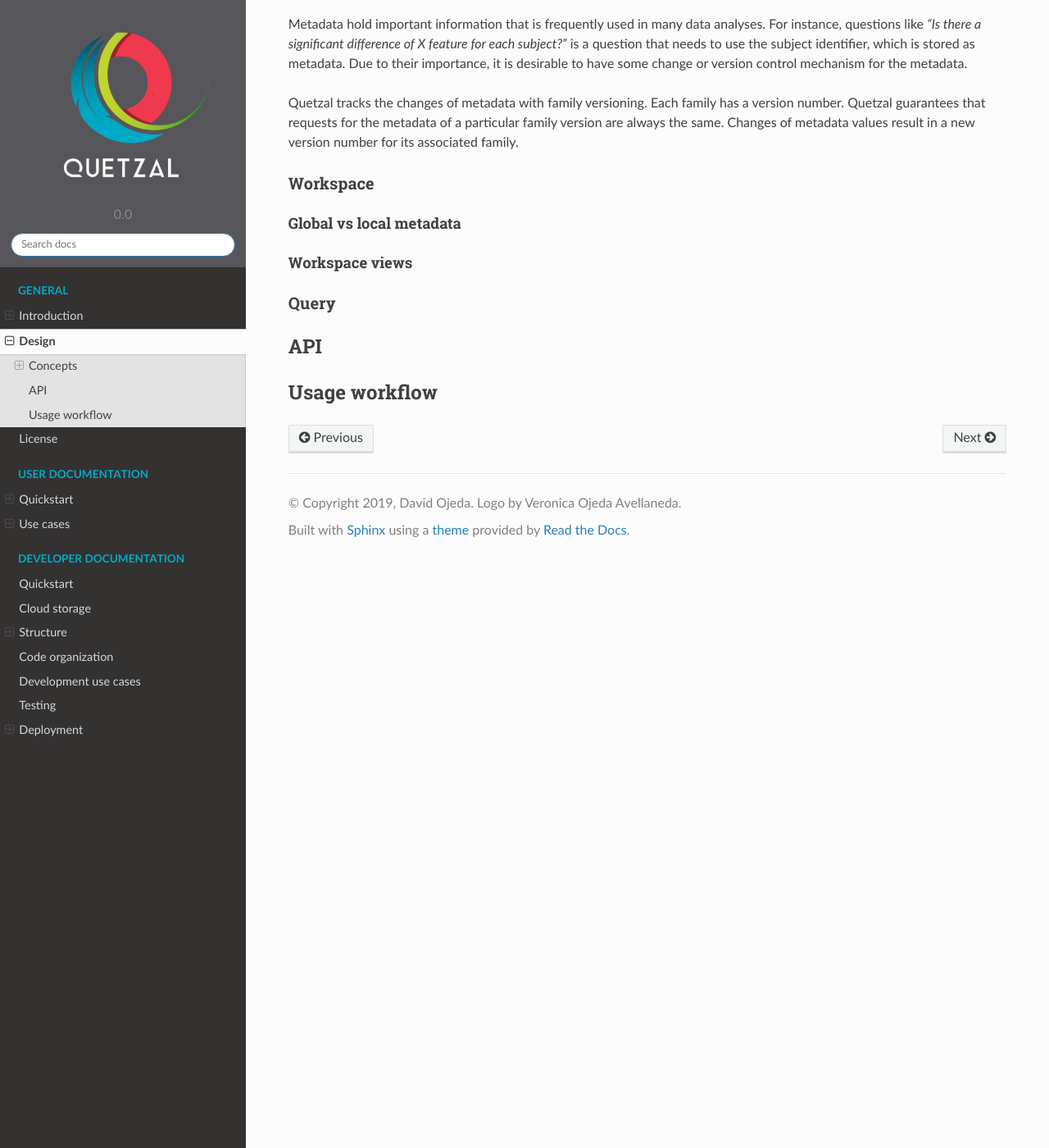
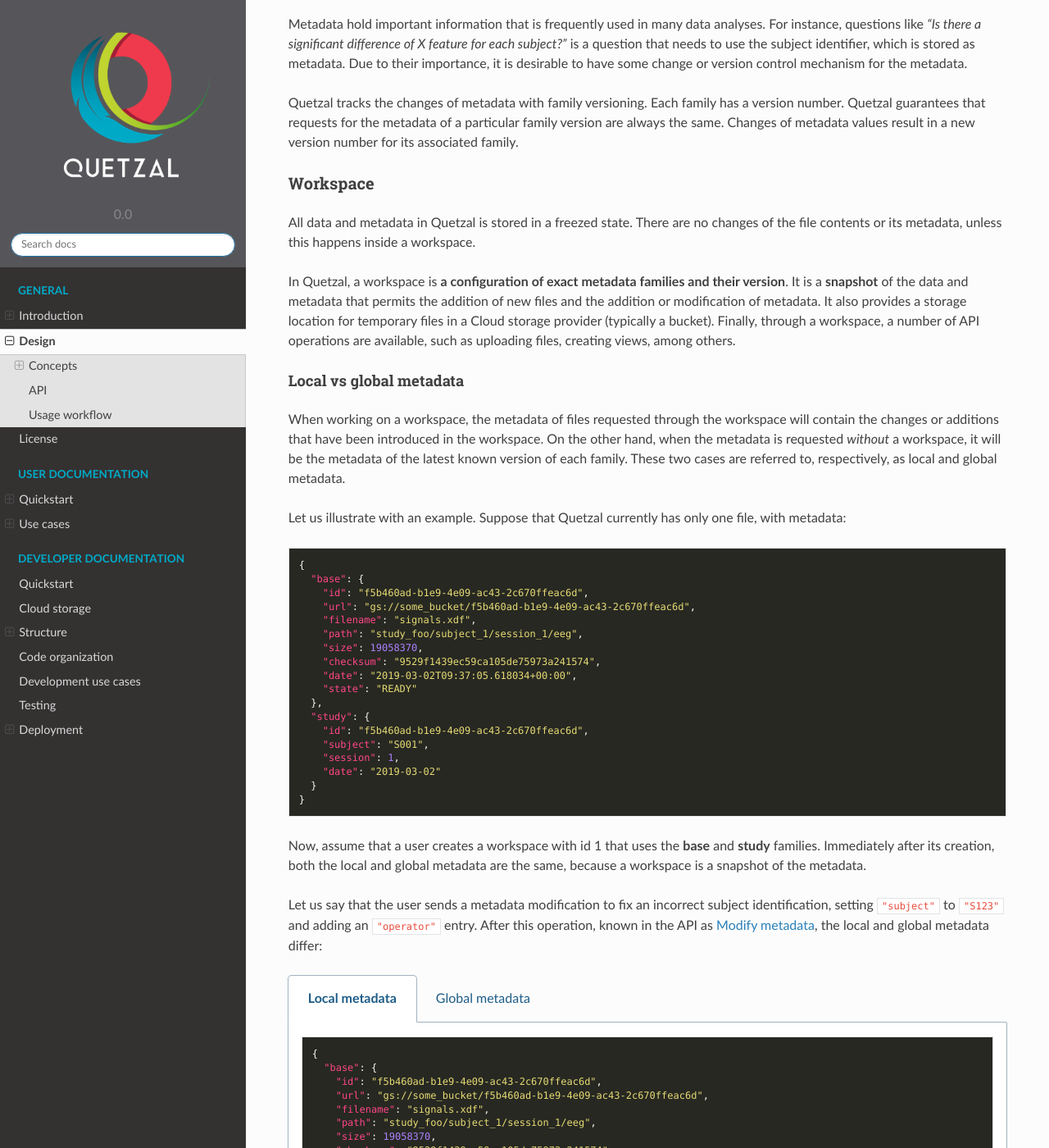
Before and after one commit to quetz-al/quetzal, a Sphinx documentation site: the page built from docs/source/design.rst, in a window 1280 px wide and 1400 px high, scrolled down 3571 px. Shown: the whole window at 82% size. Built offline with Sphinx 7.4.7 and the Read the Docs theme 2.0.0, drawn with Linux system fonts in a browser that asks for light colours; some of the changed text lies outside the part shown.

Commit message:
Add old documentation modifications that I forgot to commit

```diff
--- a/docs/source/design.rst
+++ b/docs/source/design.rst
@@ -100,15 +100,15 @@ Quetzal API responds to a request for the metadata of a file.
 
   {
     "base": {
-       "filename": "study_foo/subject_1/session_1/eeg/signals.xdf"
+      "filename": "study_foo/subject_1/session_1/eeg/signals.xdf"
     },
     "study": {
-       "subject": "S001",
-       "session": 1,
-       "date": "2019-03-02"
+      "subject": "S001",
+      "session": 1,
+      "date": "2019-03-02"
     },
     "signal": {
-       "type": "EEG"
+      "type": "EEG"
     }
   }
 
@@ -166,32 +166,32 @@ expand the metadata of the first file in this page as:
 
   {
     "base": {
-       "id": "f5b460ad-b1e9-4e09-ac43-2c670ffeac6d",
-       "url": "gs://some_bucket/f5b460ad-b1e9-4e09-ac43-2c670ffeac6d",
-       "filename": "signals.xdf",
-       "path": "study_foo/subject_1/session_1/eeg",
-       "size": 19058370,
-       "checksum": "9529f1439ec59ca105de75973a241574",
-       "date": "2019-03-02T09:37:05.618034+00:00",
-       "state": "READY"
+      "id": "f5b460ad-b1e9-4e09-ac43-2c670ffeac6d",
+      "url": "gs://some_bucket/f5b460ad-b1e9-4e09-ac43-2c670ffeac6d",
+      "filename": "signals.xdf",
+      "path": "study_foo/subject_1/session_1/eeg",
+      "size": 19058370,
+      "checksum": "9529f1439ec59ca105de75973a241574",
+      "date": "2019-03-02T09:37:05.618034+00:00",
+      "state": "READY"
     },
     "study": {
-       "id": "f5b460ad-b1e9-4e09-ac43-2c670ffeac6d",
-       "subject": "S001",
-       "session": 1,
-       "date": "2019-03-02"
+      "id": "f5b460ad-b1e9-4e09-ac43-2c670ffeac6d",
+      "subject": "S001",
+      "session": 1,
+      "date": "2019-03-02"
     },
     "signal": {
-       "id": "f5b460ad-b1e9-4e09-ac43-2c670ffeac6d",
-       "type": "EEG",
-       "sampling_rate": 512,
-       "samples": 15360,
-       "channels": ["Fpz", "F3", "F4", "Fz"],
-       "device": {
-          "name": "foo",
-          "manufacturer": "bar",
-          "firwmare_version": "1.0.1"
-       }
+      "id": "f5b460ad-b1e9-4e09-ac43-2c670ffeac6d",
+      "type": "EEG",
+      "sampling_rate": 512,
+      "samples": 15360,
+      "channels": ["Fpz", "F3", "F4", "Fz"],
+      "device": {
+        "name": "foo",
+        "manufacturer": "bar",
+        "firwmare_version": "1.0.1"
+      }
     }
   }
 
@@ -200,7 +200,6 @@ Note that:
 * All families have an **id** key with the same value.
 * The base family has been populated with all the required keys.
 * The signal family has been augmented with more complex objects types.
-
 
 Family versioning
 ^^^^^^^^^^^^^^^^^
@@ -221,10 +220,115 @@ result in a new version number for its associated family.
 Workspace
 ^^^^^^^^^
 
-Global vs local metadata
+All data and metadata in Quetzal is stored in a freezed state. There are no
+changes of the file contents or its metadata, unless this happens inside a
+workspace.
+
+In Quetzal, a workspace is **a configuration of exact metadata families and
+their version**. It is a **snapshot** of the data and metadata that permits
+the addition of new files and the addition or modification of metadata. It
+also provides a storage location for temporary files in a Cloud storage
+provider (typically a bucket). Finally, through a workspace, a number of
+API operations are available, such as uploading files, creating views, among
+others.
+
+Local vs global metadata
 """"""""""""""""""""""""
 
+When working on a workspace, the metadata of files requested through the
+workspace will contain the changes or additions that have been introduced in
+the workspace. On the other hand, when the metadata is requested *without* a
+workspace, it will be the metadata of the latest known version of each family.
+These two cases are referred to, respectively, as local and global metadata.
+
+Let us illustrate with an example. Suppose that Quetzal currently has only
+one file, with metadata:
+
+.. code-block:: json
+
+  {
+    "base": {
+      "id": "f5b460ad-b1e9-4e09-ac43-2c670ffeac6d",
+      "url": "gs://some_bucket/f5b460ad-b1e9-4e09-ac43-2c670ffeac6d",
+      "filename": "signals.xdf",
+      "path": "study_foo/subject_1/session_1/eeg",
+      "size": 19058370,
+      "checksum": "9529f1439ec59ca105de75973a241574",
+      "date": "2019-03-02T09:37:05.618034+00:00",
+      "state": "READY"
+    },
+    "study": {
+      "id": "f5b460ad-b1e9-4e09-ac43-2c670ffeac6d",
+      "subject": "S001",
+      "session": 1,
+      "date": "2019-03-02"
+    }
+  }
+
+Now, assume that a user creates a workspace with id 1 that uses the **base**
+and **study** families. Immediately after its creation, both the local and
+global metadata are the same, because a workspace is a snapshot of the metadata.
+
+Let us say that the user sends a metadata modification to fix an incorrect
+subject identification, setting ``"subject"`` to ``"S123"`` and adding an
+``"operator"`` entry. After this operation, known in the API as
+`Modify metadata <https://quetz.al/redoc#operation/workspace_file.update_metadata>`_,
+the local and global metadata differ:
+
+.. tabs::
+
+  .. tab:: Local metadata
+
+    .. code-block:: json
+
+      {
+        "base": {
+          "id": "f5b460ad-b1e9-4e09-ac43-2c670ffeac6d",
+          "url": "gs://some_bucket/f5b460ad-b1e9-4e09-ac43-2c670ffeac6d",
+          "filename": "signals.xdf",
+          "path": "study_foo/subject_1/session_1/eeg",
+          "size": 19058370,
+          "checksum": "9529f1439ec59ca105de75973a241574",
+          "date": "2019-03-02T09:37:05.618034+00:00",
+          "state": "READY"
+        },
+        "study": {
+          "id": "f5b460ad-b1e9-4e09-ac43-2c670ffeac6d",
+          "subject": "S123",
+          "session": 1,
+          "date": "2019-03-02",
+          "operator": "John Doe"
+        }
+      }
+
+  .. tab:: Global metadata
+
+    .. code-block:: json
+
+      {
+        "base": {
+          "id": "f5b460ad-b1e9-4e09-ac43-2c670ffeac6d",
+          "url": "gs://some_bucket/f5b460ad-b1e9-4e09-ac43-2c670ffeac6d",
+          "filename": "signals.xdf",
+          "path": "study_foo/subject_1/session_1/eeg",
+          "size": 19058370,
+          "checksum": "9529f1439ec59ca105de75973a241574",
+          "date": "2019-03-02T09:37:05.618034+00:00",
+          "state": "READY"
+        },
+        "study": {
+          "id": "f5b460ad-b1e9-4e09-ac43-2c670ffeac6d",
+          "subject": "S001",
+          "session": 1,
+          "date": "2019-03-02"
+        }
+      }
+
+
 Workspace views
+"""""""""""""""
+
+Workspace state
 """""""""""""""
 
 
--- a/docs/source/dev_quickstart.rst
+++ b/docs/source/dev_quickstart.rst
@@ -2,7 +2,7 @@
 Quickstart
 ==========
 
-How to get a development environment.
+How to get a development environment
 
 
 =============
--- a/docs/source/gcp_deployment.rst
+++ b/docs/source/gcp_deployment.rst
@@ -99,12 +99,10 @@ Part 2: GCP Deployment
      $ flask quetzal utils generate-secret-key
      sB-YgPO8ZVCmZyV5XKH0rg
 
-     # Use <your secret key> and <your db password> on the following command:
+     # Use <your secret key> on the following command:
      $ kubectl create secret generic stage-app-secrets \
        --from-file=./conf/credentials.json \
-       --from-literal=SECRET_KEY=<your secret key> \
-       --from-literal=DB_USERNAME=postgres \
-       --from-literal=DB_PASSWORD=<your db password>
+       --from-literal=SECRET_KEY=<your secret key>
 
 3. Read, verify and modify kubernetes deployment files.
 
--- a/docs/source/local_server.rst
+++ b/docs/source/local_server.rst
@@ -25,7 +25,6 @@ a `pull request <https://github.com/quetz-al/quetzal/pull/new/master>`_.
 
     $ python3 -m venv ${HOME}/.virtualenvs/quetzal-env
     $ source ${HOME}/.virtualenvs/quetzal-env/bin/activate
-    $ pip install -r requirements.txt
     $ pip install -r requirements-dev.txt
 
 
@@ -54,6 +53,7 @@ that can be generated as follows.
 
    .. code-block:: console
 
+    $ mkdir -p conf/ssl
     $ openssl req -x509 -newkey rsa:4096 \
       -keyout conf/ssl/mysite.key -out conf/ssl/mysite.crt \
       -days 365 -nodes
```
Also changed, not shown: README.rst (+22 -4 lines), docs/source/draft.md (added, +69 -0 lines), openapi.yaml (+28 -30 lines), 1 other file.
